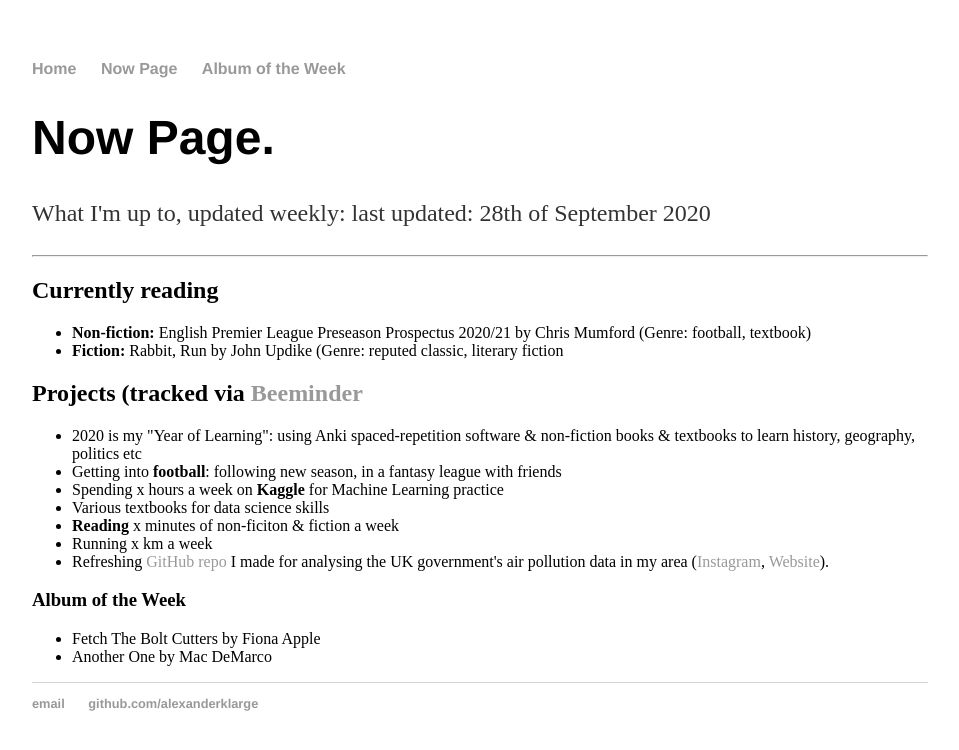
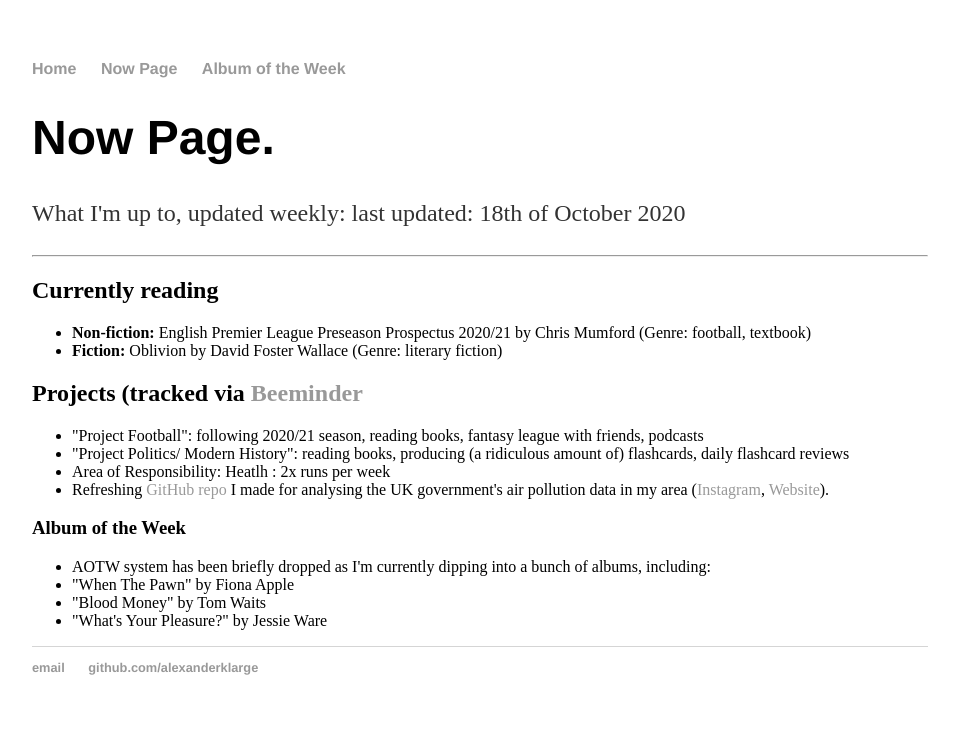
Before and after one commit to alexanderklarge/alexanderklarge.github.io, a Jekyll site: the page built from nowpage/index.html, in a window 1280 px wide. Shown: the top 750 px of the page, without its empty margins (160-1119 px from the left). Built offline with Jekyll 4.4.1, drawn with Linux system fonts in a browser that asks for light colours.

Commit message:
Weekly commit

```diff
--- a/AOTW/index.html
+++ b/AOTW/index.html
@@ -16,6 +16,7 @@ title: Albums of the Week
 <h2>Previous AOTWs</h2>
 
 <ul>
+	<li>Fetch The Bolt Cutters by Fiona Apple</li>
 	<li>Another One by Mac DeMarco</li>
 	<li>Rodeo by Travis Scott</li>
 	<li>Plastic Ono Band by John Lennon ❤️</li>
--- a/nowpage/index.html
+++ b/nowpage/index.html
@@ -4,28 +4,27 @@ title: Alex's Now Page
 ---
 <div class="blurb">
 	<h1>Now Page.</h1>
-	<p>What I'm up to, updated weekly: last updated: 28th of September 2020</p>
+	<p>What I'm up to, updated weekly: last updated: 18th of October 2020</p>
 </div><!-- /.blurb -->
 <hr>
 
 <h2>Currently reading</h2>
 <ul>
 	<li><b>Non-fiction:</b> English Premier League Preseason Prospectus 2020/21 by Chris Mumford (Genre: football, textbook)</li>
-	<li><b>Fiction:</b> Rabbit, Run by John Updike (Genre: reputed classic, literary fiction</li>
+	<li><b>Fiction:</b> Oblivion by David Foster Wallace (Genre: literary fiction)</li>
 </ul>
 
 <h2>Projects (tracked via <a href="https://www.beeminder.com/alexanderklarge">Beeminder</a></h2>
 <ul>
-	<li>2020 is my "Year of Learning": using Anki spaced-repetition software & non-fiction books & textbooks to learn history, geography, politics etc
-	<li>Getting into <b>football</b>: following new season, in a fantasy league with friends
-	<li>Spending x hours a week on <b>Kaggle</b> for Machine Learning practice</li>
-	<li>Various textbooks for data science skills</li>
-	<li><b>Reading</b> x minutes of non-ficiton & fiction a week</li>
-	<li>Running x km a week</li>
+	<li>"Project Football": following 2020/21 season, reading books, fantasy league with friends, podcasts
+	<li>"Project Politics/ Modern History": reading books, producing (a ridiculous amount of) flashcards, daily flashcard reviews</li>
+	<li>Area of Responsibility: Heatlh : 2x runs per week</li>
 	<li>Refreshing <a href="https://github.com/alexanderklarge/DerbyAirPollution">GitHub repo</a> I made for analysing the UK government's air pollution data in my area (<a href="https://www.instagram.com/derbyairpollution/">Instagram</a>, <a href="https://derbyairpollution.co.uk/">Website</a>).
 </ul>
 
 <h3>Album of the Week</h3>
 <ul>
-	<li>Fetch The Bolt Cutters by Fiona Apple</li>
-	<li>Another One by Mac DeMarco</li>
+	<li>AOTW system has been briefly dropped as I'm currently dipping into a bunch of albums, including:</li>
+	<li>"When The Pawn" by Fiona Apple</li>
+	<li>"Blood Money" by Tom Waits</li>
+	<li>"What's Your Pleasure?" by Jessie Ware</li>
```
